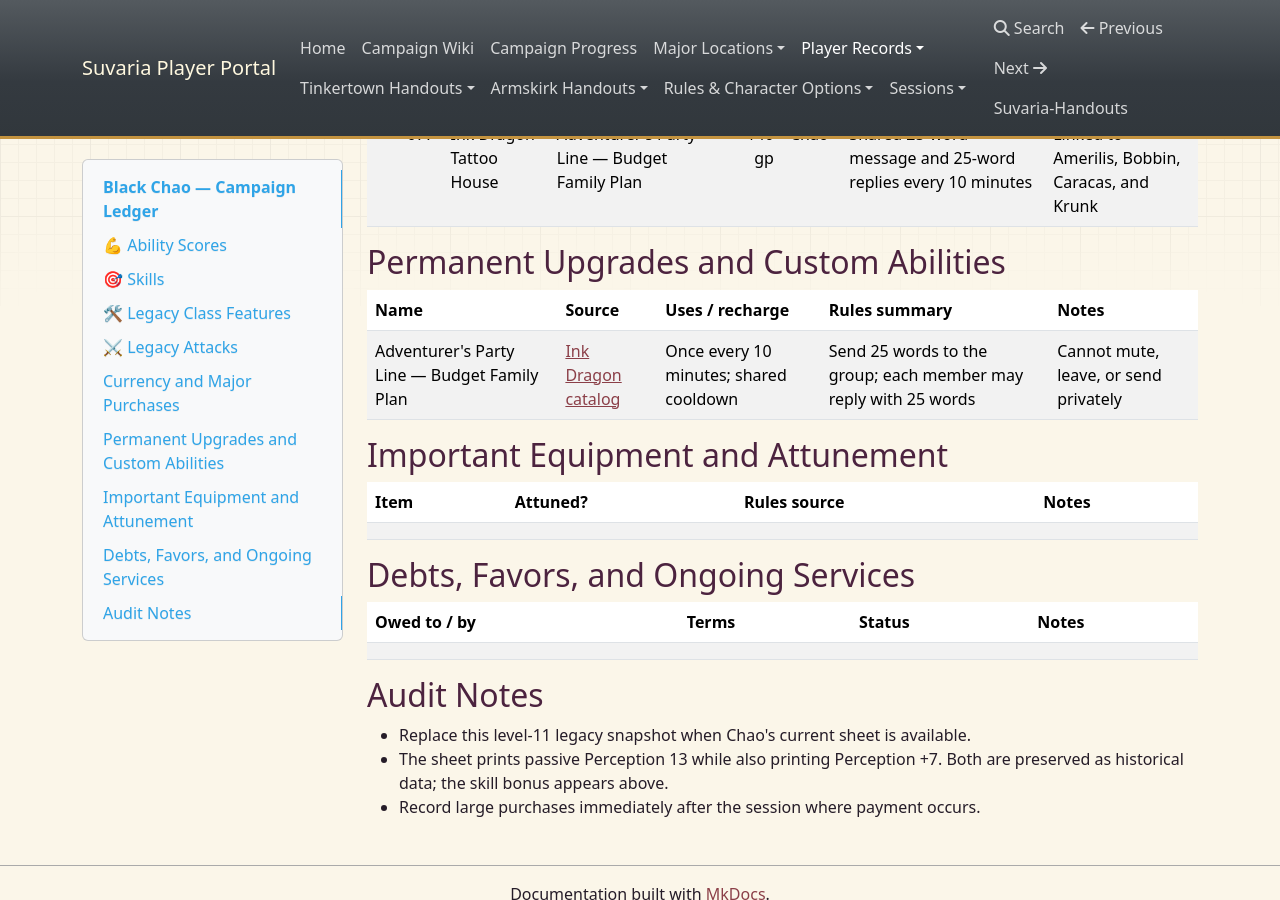
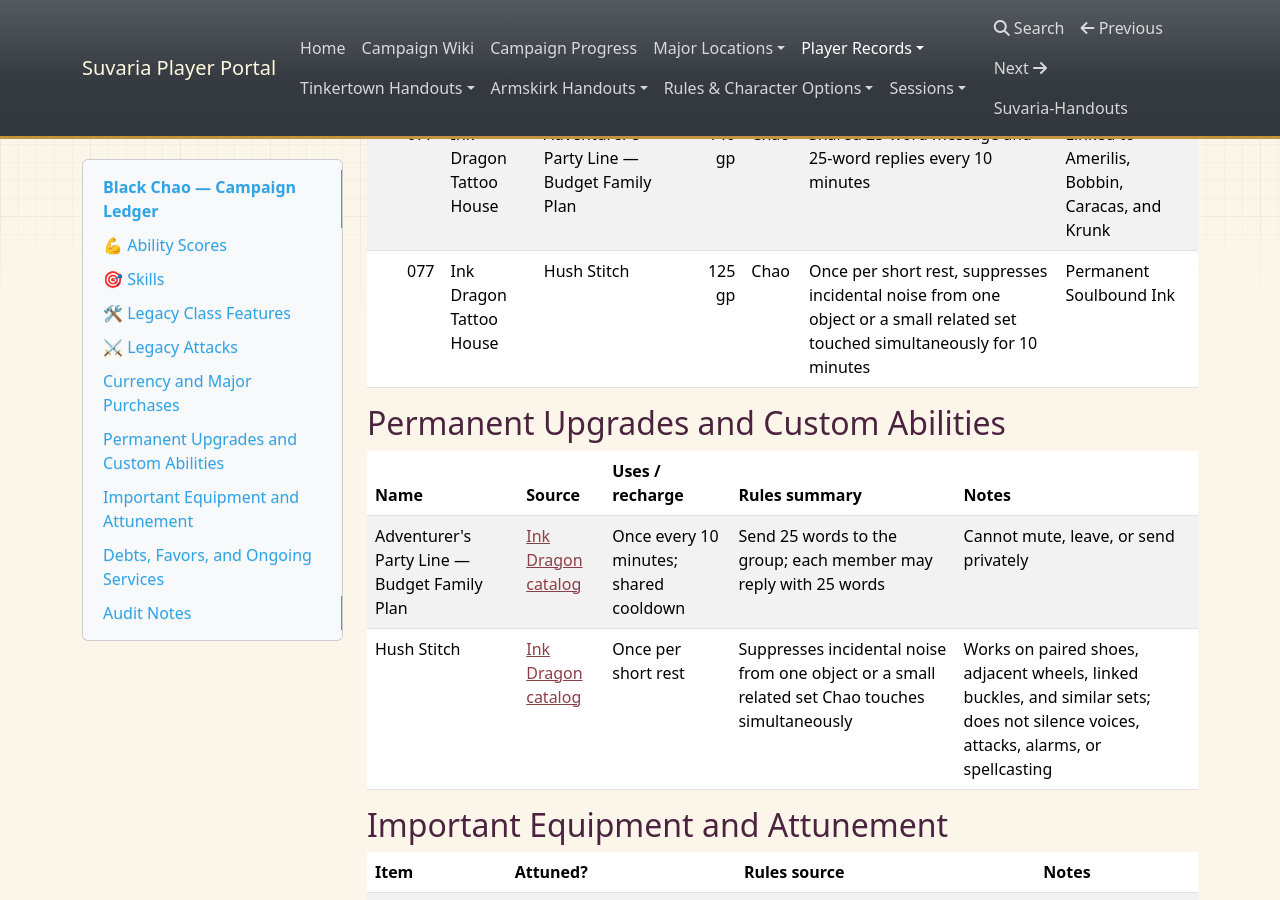
Before and after one commit to blakewrege/Suvaria-Handouts, an MkDocs documentation site: the page built from docs/black-chao-record.md, in a window 1280 px wide and 900 px high, scrolled down 1323 px. Built offline with MkDocs 1.6.1, drawn with Linux system fonts in a browser that asks for light colours; nearby versions of some CDN libraries.

Commit message:
Publish Chao Hush Stitch tattoo

```diff
--- a/docs/black-chao-record.md
+++ b/docs/black-chao-record.md
@@ -44,12 +44,14 @@
 | Session | Vendor | Purchase | Price | Paid by | Mechanical effect or statistics | Notes |
 |---:|---|---|---:|---|---|---|
 | 077 | Ink Dragon Tattoo House | Adventurer's Party Line — Budget Family Plan | 140 gp | Chao | Shared 25-word message and 25-word replies every 10 minutes | Linked to Amerilis, Bobbin, Caracas, and Krunk |
+| 077 | Ink Dragon Tattoo House | Hush Stitch | 125 gp | Chao | Once per short rest, suppresses incidental noise from one object or a small related set touched simultaneously for 10 minutes | Permanent Soulbound Ink |
 
 ## Permanent Upgrades and Custom Abilities
 
 | Name | Source | Uses / recharge | Rules summary | Notes |
 |---|---|---|---|---|
 | Adventurer's Party Line — Budget Family Plan | [Ink Dragon catalog](ink-dragon-tattoo-house.md#greater-techniques) | Once every 10 minutes; shared cooldown | Send 25 words to the group; each member may reply with 25 words | Cannot mute, leave, or send privately |
+| Hush Stitch | [Ink Dragon catalog](ink-dragon-tattoo-house.md#cantrip-grade-techniques) | Once per short rest | Suppresses incidental noise from one object or a small related set Chao touches simultaneously | Works on paired shoes, adjacent wheels, linked buckles, and similar sets; does not silence voices, attacks, alarms, or spellcasting |
 
 ## Important Equipment and Attunement
 
```
Also changed, not shown: docs/ink-dragon-tattoo-house.md (+1 -1 lines).
